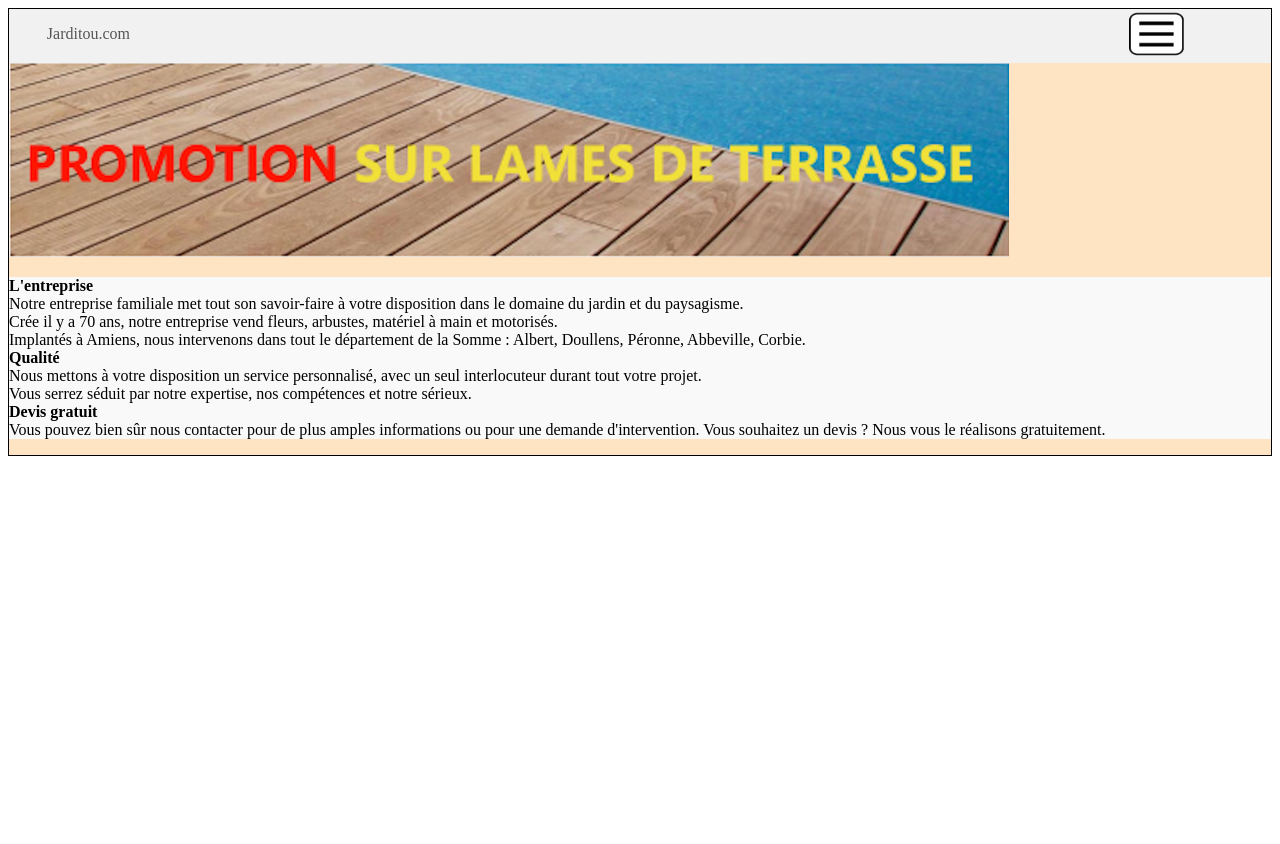
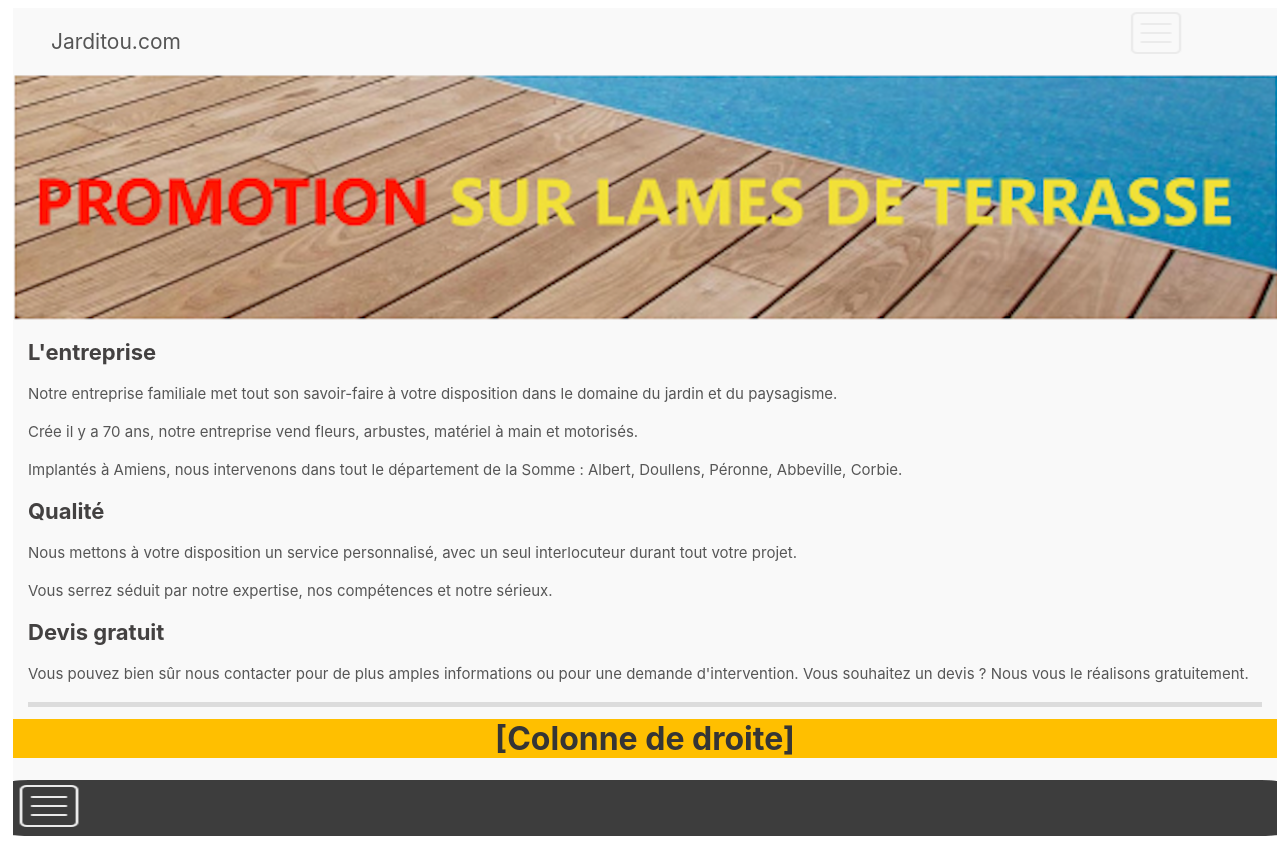
Before and after one commit to Anthony-Degand/Front, a plain HTML site: page JardiTou/Smartphone.html in a window 1280 px wide. Before the commit the page ends 800 px from the top, so only its background shows below. Drawn offline with Linux system fonts and the light colour scheme.

Commit message:
jarditouv3

```diff
--- a/JardiTou/index.html
+++ b/JardiTou/Smartphone.html
@@ -6,7 +6,7 @@
     <meta http-equiv="X-UA-Compatible" content="IE=edge">
     <meta name="viewport" content="width=device-width, initial-scale=1.0">
     <link rel="stylesheet" href="https://maxcdn.bootstrapcdn.com/font-awesome/4.7.0/css/font-awesome.min.css">
-    <link rel="stylesheet" href="css/style.css" />
+    <link rel="stylesheet" href="css/stylesmartphone.css" />
     <title>Document</title>
 </head>
 
@@ -16,62 +16,91 @@
 
 
         <div class="row">
-            <div class="col-">
-                <nav class="jarditou">
+
+            <div class="col-6">
+
                     <p class="jtp">
                         Jarditou.com
                     </p>
 
+             </div>
+
+             <div class="col-6">
+
                     <div class="dropdown">
-                        <span><img width="60" height="50" src="/JardiTou/css/img/menu_burger.jpg"></span>
+
+                        <img width="60" height="50" src="/JardiTou/css/img/icons8-menu-squared-50.png">
+
                         <div class="dropdown-content">
-                            <p>
+
                             <ul>
                                 <li><a href="#">Accueil</a></li>
                                 <li><a href="#">Tableau</a></li>
                                 <li><a href="#">Contact</a></li>
                                 <li><a href="#">rechercher</a></li>
                             </ul>
-                            </p>
+
                         </div>
                     </div>
-                </nav>
-            </div>
+                </div>
+
         </div>
         <!--bar nav-->
 
+        <div class="container-fluid">
+
+
+
         <div class="row">
-            <div class="col-">
-                <header class="baniere">
-                    <img width="1000" src="/JardiTou/css/img/Banniere.png"/>
-                </header>
+
+            <div class="baniere" class="col- 12">
+
+                    <img class="img_baniere" width="482" src="/JardiTou/css/img/Banniere.png"/>
+
             </div>
+
+        </div>
+
         </div>
 
         <div class="row">
             <div class="col-">
                 <section class="text-principal">
                     <p>
-                        <strong>L'entreprise</strong> <br>
+                        <span id="grostexte"><strong>L'entreprise</strong></span> <br><br>
                         Notre entreprise familiale met tout son savoir-faire à votre disposition dans le domaine du jardin et du paysagisme.
-                        <br>
+                        <br><br>
                         Crée il y a 70 ans, notre entreprise vend fleurs, arbustes, matériel à main et motorisés.
-                        <br>
+                        <br><br>
                         Implantés à Amiens, nous intervenons dans tout le département de la Somme : Albert, Doullens, Péronne, Abbeville, Corbie.
-                        <br>
-                        <strong>Qualité</strong>
-                        <br>
+                        <br><br>
+                        <span id="grostexte"><strong>Qualité</strong></span>
+                        <br><br>
                         Nous mettons à votre disposition un service personnalisé, avec un seul interlocuteur durant tout votre projet.
-                        <br>
+                        <br><br>
                         Vous serrez séduit par notre expertise, nos compétences et notre sérieux.
-                        <br>
-                        <strong>Devis gratuit</strong>
-                        <br>
+                        <br><br>
+                        <span id="grostexte"><strong>Devis gratuit</strong></span>
+                        <br><br>
                         Vous pouvez bien sûr nous contacter pour de plus amples informations ou pour une demande d'intervention. Vous souhaitez un devis ? Nous vous le réalisons gratuitement.
+                        <br><br>
                     </p>
                 </section>
             </div>
         </div>
+
+        <div class="row">
+            <div class="colonnededroite" class="col-">
+                <h1 class="h1colonnededroite">[Colonne de droite]</h1>
+            </div>
+        </div>
+
+        <div class="row">
+            <div class="pied" class="col-">
+                <img width="70" height="50" src="css/img/icons8-menu-squared-50.png" class="imgpied">
+            </div>
+        </div>
+
 
 
     </div>
--- a/JardiTou/css/style.css
+++ /dev/null
@@ -1,85 +0,0 @@
-* {
-  box-sizing: border-box;
-}
-
-.container {
-  background-color:bisque;
-  width:100%;
-  height:100%;
-  border:1px solid black;
-}
-
-ul {
-    list-style-type: none;
-    margin: 0;
-    padding: 0;
-    width:100%;
-    background-color:#555 ;
-    border:1px solid black;
-    position:sticky;
-    top:2%;
-    left:60%;
-
-  }
-
-  li a {
-      display:block;
-      color:rgb(182, 179, 179);
-      padding:8px 16px;
-      text-decoration: none;
-      text-align:center;
-      border-bottom: 1px solid black;
-  }
-
-  li a:hover {
-      background-color: #f1f1f1;
-      color:#000;
-  }
-
-  .active {
-      background-color: rgb(54, 67, 107);
-      color:white;
-  }
-/*fin dérouler burger*/
-
-.dropdown {
-    position: relative;
-    display: inline-block;
-    position:sticky;
-    top:2%;
-    left:88%;
-  }
-
-  .dropdown-content {
-    display: none;
-    position: sticky;
-    background-color: #f9f9f9;
-    min-width: 20%;
-    z-index: 1;
-  }
-
-  .dropdown:hover .dropdown-content {
-    display: block;
-  }
-/*fin menu burger*/
-
-.jarditou {
-    background-color:#f1f1f1;
-    width:100%;
-    height:10%;
-} /*bar nav*/
-
-.jtp {
-    float:left;
-    padding-left:3%;
-    color:#555;
-} /*jarditou.com*/
-
-.baniere {
-    width:100%
-}
-
-.text-principal {
-  background-color: #f9f9f9;
-  box-shadow: #555; /*a précisé*/
-}
--- /dev/null
+++ b/JardiTou/css/styledesktop.css
@@ -0,0 +1,197 @@
+* {
+    box-sizing: border-box;
+}
+
+.container {
+    background-color: #f9f9f9;
+    width: 100%;
+    height: 100%;
+    margin: 5px;
+}
+
+
+
+
+
+
+
+
+
+
+
+
+
+
+
+
+
+nav {
+    clear:both;
+}
+
+.nav_gauche {
+    float: left;
+}
+
+.nav_droite {
+    float: right;
+    position: relative;
+    top: 25px;
+    left:350px
+
+}
+
+.recherche {
+    padding: 5px;
+    margin-right: 30px;
+    font-size: large;
+    border-radius: 5% rgb(221, 218, 218);
+}
+
+
+.recherche1 a {
+    padding: 8px;
+    margin-right: 30px;
+    border: 1px solid rgb(21, 180, 21);
+    color: rgb(21, 180, 21);
+    font-size: large;
+    border-radius: 5%;
+    text-decoration: none;
+    clear:both;
+
+}
+
+.recherche1 a:hover {
+    padding: 8px;
+    margin-right: 30px;
+    border: 1px solid rgb(21, 180, 21);
+    color: rgb(251, 250, 250);
+    font-size: large;
+    border-radius: 5%;
+    text-decoration: none;
+    background-color: rgb(21, 180, 21);
+
+}
+
+.nav_gauche ul li a {
+    padding-right: 25px;
+    text-decoration: none;
+    color: #989898;
+    font-size: large;
+    clear:both;
+}
+
+
+.img_baniere {
+    width: 100%;
+}
+
+.text-principal p {
+    background-color: #f9f9f9;
+    box-shadow: 0px 5px rgb(220, 220, 220);
+    /*a précisé*/
+    font-size: 15px;
+    color: rgb(86, 86, 86);
+    font-family: -apple-system, BlinkMacSystemFont, "Segoe UI", Roboto, "Helvetica Neue", Arial, "Noto Sans";
+    margin: 15px;
+
+
+}
+
+#grostexte {
+    font-size: 22px;
+    color: rgb(67, 65, 65);
+}
+
+.colonnededroite {
+    background-color: rgb(255, 191, 0);
+    margin-top: -4px;
+}
+
+.h1colonnededroite {
+    text-align: center;
+    color: rgb(53, 53, 53);
+    font-family: -apple-system, BlinkMacSystemFont, "Segoe UI", Roboto, "Helvetica Neue", Arial, "Noto Sans";
+
+
+}
+
+.pied {
+    background-color: rgb(61, 61, 61);
+    padding: 1px;
+    margin-top: 10px;
+    border-radius: 2%;
+    clear: both;
+}
+
+.piedimg {
+    padding: 1px;
+    margin: 1px;
+}
+
+li {
+    display: inline-block;
+    color: grey;
+    padding: 10px;
+}
+
+@media only screen and (max-width:540px) {
+
+    .text-principal {
+        width: 100%;
+    }
+
+    .colonnededroite p {
+        width: 100%;
+    }
+}
+
+@media only screen and (min-width:541px) {
+
+    .text-principal {
+        width: 70%;
+        float: left;
+        height: auto;
+    }
+
+    .text-principal p {
+        width: 70%;
+        float: left;
+        height: 600px;
+    }
+
+    .colonnededroite {
+        width: 30%;
+        float: right;
+        height: auto;
+
+    }
+
+    .h1colonnededroite {
+        width: 100%;
+        height: 600px
+    }
+
+    .logo {
+        width: 100%;
+        height: 100px;
+        background-color: white;
+
+    }
+
+    .logo_gauche {
+        float: left;
+        position:relative;
+
+    }
+
+    .logo_droit p {
+        float: right;
+        font-size:50px;
+        margin-right: 100px;
+        position:relative;
+        font-family:sans-serif;
+        top:-30px
+
+    }
+}
--- /dev/null
+++ b/JardiTou/css/stylesmartphone.css
@@ -0,0 +1,125 @@
+* {
+  box-sizing: border-box;
+}
+
+.container {
+  background-color:#f9f9f9;
+  width:100%;
+  height:100%;
+  margin:5px;
+}
+
+ul {
+    list-style-type: none;
+    margin: 0;
+    padding: 0;
+    width:100%;
+    background-color:#555 ;
+    border:1px solid black;
+    position:sticky;
+    top:2%;
+    left:60%;
+
+  }
+
+  li a {
+      display:block;
+      color:rgb(182, 179, 179);
+      padding:8px 16px;
+      text-decoration: none;
+      text-align:center;
+      border-bottom: 1px solid black;
+  }
+
+  li a:hover {
+      background-color: #f1f1f1;
+      color:#000;
+  }
+
+  .active {
+      background-color: rgb(54, 67, 107);
+      color:white;
+  }
+/*fin dérouler burger*/
+
+.dropdown {
+    position: relative;
+    display: inline-block;
+    position:sticky;
+    top:2%;
+    left:88%;
+  }
+
+  .dropdown-content {
+    display: none;
+    position: sticky;
+    background-color: #f9f9f9;
+    min-width: 20%;
+    z-index: 1;
+  }
+
+  .dropdown:hover .dropdown-content {
+    display: block;
+  }
+/*fin menu burger*/
+
+.jarditou {
+    background-color:#f1f1f1;
+    width:100%;
+    height:10%;
+    font-family: -apple-system,BlinkMacSystemFont,"Segoe UI",Roboto,"Helvetica Neue",Arial,"Noto Sans",sans-serif,"Apple Color Emoji","Segoe UI Emoji","Segoe UI Symbol","Noto Color Emoji";
+} /*bar nav*/
+
+.jtp {
+    float:left;
+    padding-left:3%;
+    color:#555;
+    font-size:21px;
+    font-family: -apple-system,BlinkMacSystemFont,"Segoe UI",Roboto,"Helvetica Neue",Arial,"Noto Sans",sans-serif,"Apple Color Emoji","Segoe UI Emoji","Segoe UI Symbol","Noto Color Emoji";
+} /*jarditou.com*/
+
+.baniere {
+    width:100%
+}
+
+.img_baniere {
+  width:100%;
+}
+
+.text-principal {
+  background-color: #f9f9f9;
+  box-shadow:0px 5px rgb(220, 220, 220); /*a précisé*/
+  font-size:15px;
+  color:rgb(86, 86, 86);
+  font-family: -apple-system,BlinkMacSystemFont,"Segoe UI",Roboto,"Helvetica Neue",Arial,"Noto Sans",sans-serif,"Apple Color Emoji","Segoe UI Emoji","Segoe UI Symbol","Noto Color Emoji";
+  margin:15px;
+
+}
+
+#grostexte {
+  font-size:22px;
+  color:rgb(67, 65, 65);
+}
+
+.colonnededroite {
+  background-color: rgb(255, 191, 0);
+  margin-top:-4px
+}
+
+.h1colonnededroite {
+  text-align: center;
+  color:rgb(53, 53, 53);
+  font-family: -apple-system,BlinkMacSystemFont,"Segoe UI",Roboto,"Helvetica Neue",Arial,"Noto Sans",sans-serif,"Apple Color Emoji","Segoe UI Emoji","Segoe UI Symbol","Noto Color Emoji";
+}
+
+.pied {
+  background-color: rgb(61, 61, 61);
+  padding:1px;
+  margin-top:10px;
+  border-radius: 2%;
+}
+
+.piedimg {
+  padding:1px;
+  margin:1px;
+}
```
Also changed, not shown: JardiTou/desktop.html (added, +142 -0 lines), JardiTou/css/img/baniere_ok.jpg (added), JardiTou/css/img/icons8-menu-squared-50.png (added), JardiTou/css/img/jarditou_logo_ok.jpg (added), JardiTou/css/img/menu-squared-2--v1-clair.png (added), JardiTou/css/img/menu_burger.jpg (deleted).
